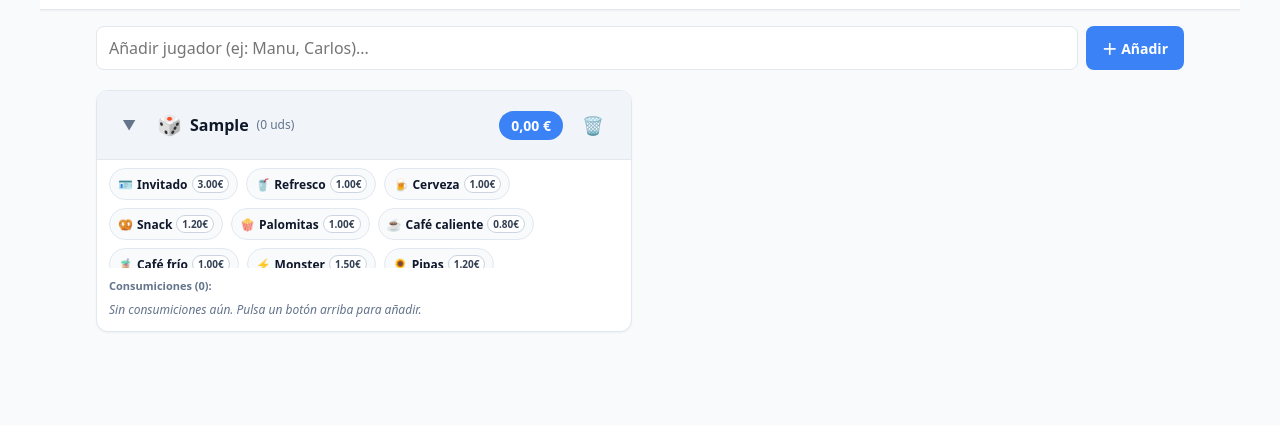
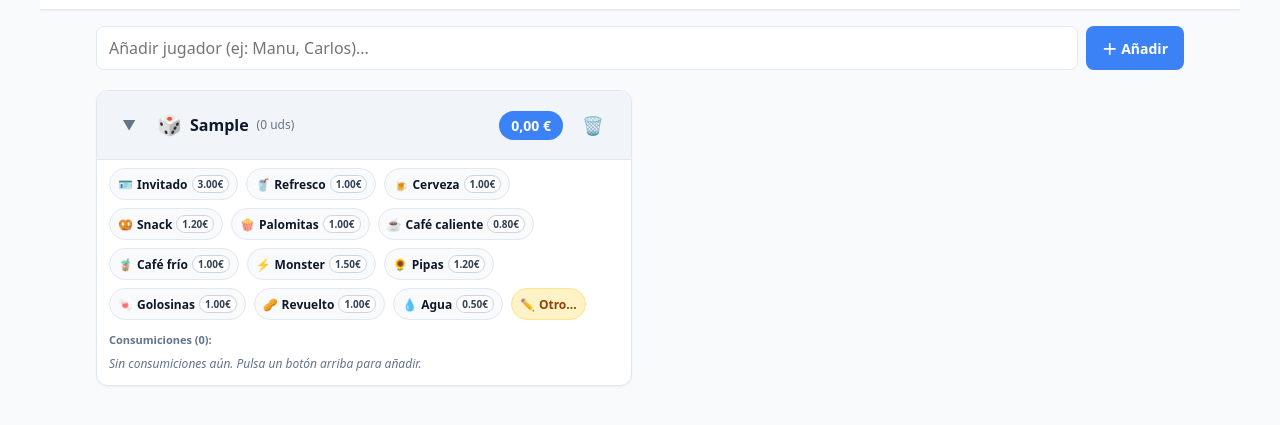
Before and after one commit to mjgr0013/gastos-asociacion, a website built with Vite: page index.html in a window 1280 px wide. Both pictures are taken after typing "Sample" into the empty fields and a click on the button "＋ Añadir". Shown: the part 61-486 px from the top of the page. Built offline with nearby package versions, Linux system fonts and the light colour scheme.

Commit message:
Some fixes

```diff
--- a/src/ui/styles/components.css
+++ b/src/ui/styles/components.css
@@ -766,3 +766,10 @@
   opacity: 1;
   transform: translateX(-50%) translateY(0);
 }
+
+@media (min-width: 1025px) {
+  .quick-catalog-chips {
+    height: auto;
+    overflow-y: visible;
+  }
+}
```
